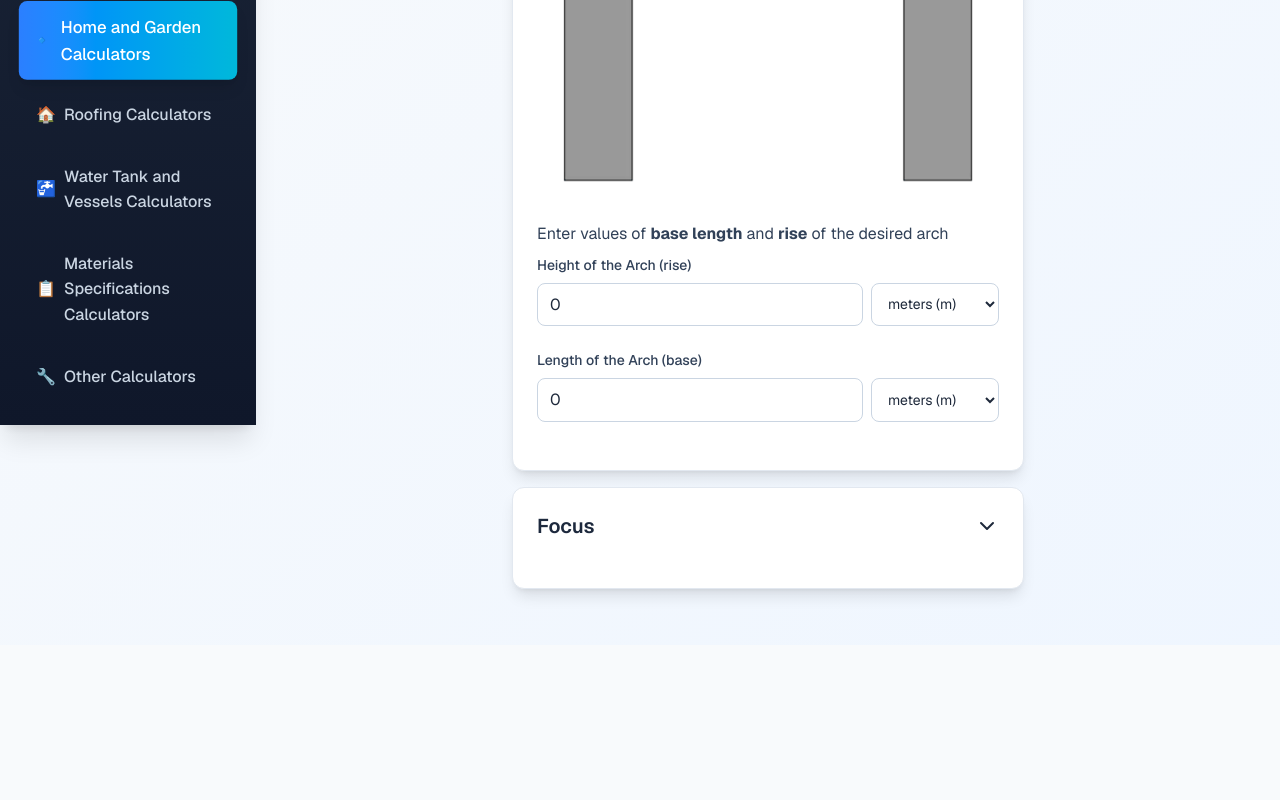
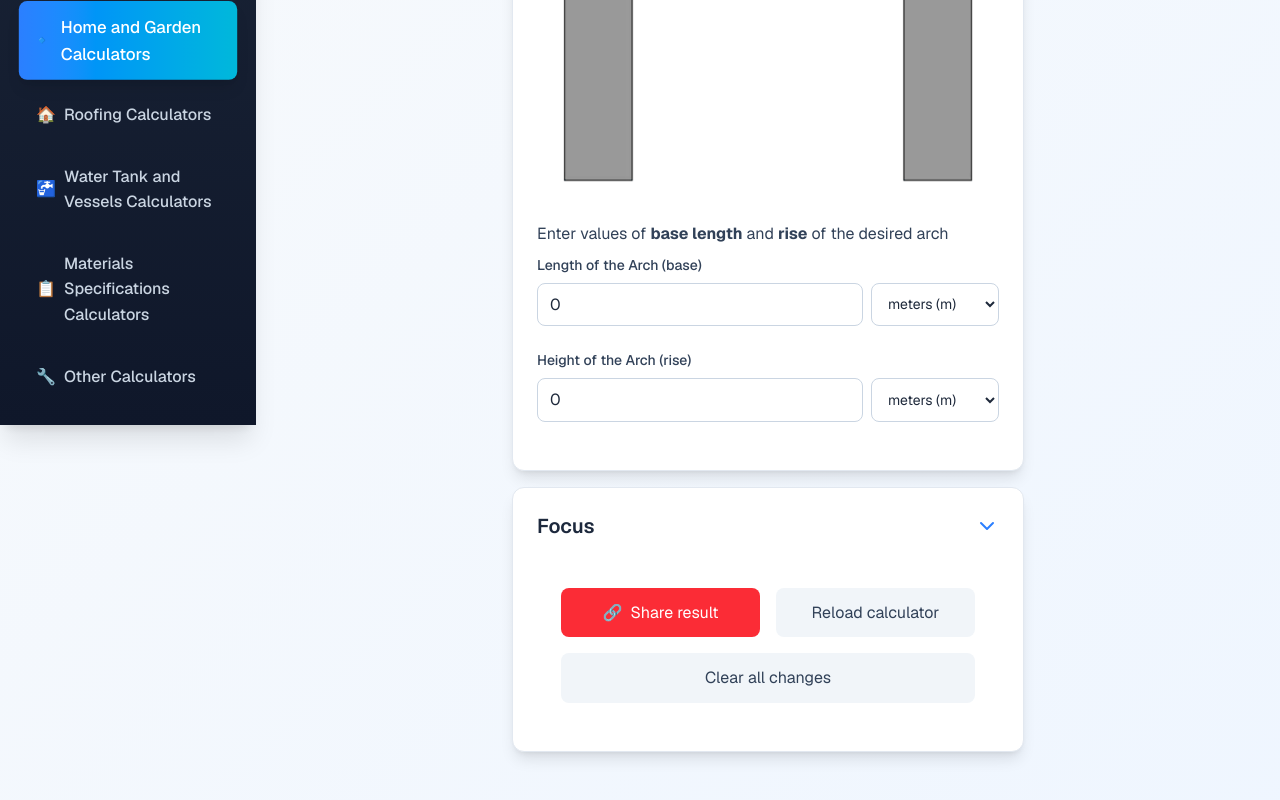
Before and after one commit to AdilAllahdad/calculators, a Next.js app: page /calculators/home-garden/arch in a window 1280 px wide. Shown: the part 498-1298 px from the top of the page. Before the commit the page ends 1143 px from the top, so only its background shows below. Built offline with nearby package versions, Linux system fonts and the light colour scheme.

Commit message:
Arc Calculator done
Arc Calculator Completed

```diff
--- a/src/app/calculators/home-garden/arch/page.tsx
+++ b/src/app/calculators/home-garden/arch/page.tsx
@@ -17,49 +17,85 @@ export default function ArchCalculator() {
     const [archHeightUnit, setArchHeightUnit] = useState<string>('m');
     const [archLength, setArchLength] = useState<number>(0);
     const [archLengthUnit, setArchLengthUnit] = useState<string>('m');
-    const [f1Visibility, setF1Visibility] = useState<boolean>(false);
-    const [f2Visibility, setF2Visibility] = useState<boolean>(false);
+    const [showFocus, setShowFocus] = useState<boolean>(false);
     const [f1, setF1] = useState<number>(0);
     const [f1Unit, setF1Unit] = useState<string>('m');
     const [f2, setF2] = useState<number>(0);
     const [f2Unit, setF2Unit] = useState<string>('m');
-    const [focusVisibility, setFocusVisibility] = useState<boolean>(false);
+    const [error, setError] = useState<string>('');
 
-    const calculateF1 = () => {
-        // Convert arch height to meters using convertValue
+    const validateDimensions = () => {
         const archHeightInM = convertValue(archHeight, archHeightUnit, 'm');
-
-        // Convert arch length to meters using convertValue
         const archLengthInM = convertValue(archLength, archLengthUnit, 'm');
 
-        // Calculate f1
-        const f1Value = Math.sqrt(Math.pow(archHeightInM, 2) - Math.pow(archLengthInM / 2, 2));
-
-        // Convert f1 to selected unit
-        const f1Display = convertValue(f1Value, 'm', f1Unit);
-
-        setF1(f1Display);
+        if (archLengthInM <= 0 || archHeightInM <= 0) {
+            setError('Both length and height must be greater than 0');
+            return false;
         }
 
-    const calculateF2 = () => {
-        // Convert arch height to meters using convertValue
+        if (archLengthInM <= archHeightInM) {
+            setError('Base length must be greater than the arch height');
+            return false;
+        }
+
+        setError('');
+        return true;
+    };
+
+    const calculateFoci = () => {
+        // Only calculate if both height and length are greater than 0
+        if (archHeight <= 0 || archLength <= 0) {
+            setF1(0);
+            setF2(0);
+            return;
+        }
+
+        if (!validateDimensions()) {
+            setF1(0);
+            setF2(0);
+            return;
+        }
+
         const archHeightInM = convertValue(archHeight, archHeightUnit, 'm');
-
-        // Convert arch length to meters using convertValue
         const archLengthInM = convertValue(archLength, archLengthUnit, 'm');
 
-        // Calculate f2
-        const f2Value = Math.sqrt(Math.pow(archHeightInM, 2) - Math.pow(archLengthInM / 2, 2));
+        // Calculate the value under the square root
+        const underSqrt = Math.pow(archHeightInM, 2) - Math.pow(archLengthInM / 2, 2);
 
-        // Convert f2 to selected unit
-        const f2Display = convertValue(f2Value, 'm', f2Unit);
-
-        setF2(f2Display);
+        // Calculate foci positions (allow negative values)
+        let fociValue;
+        if (underSqrt < 0) {
+            // For negative values under square root, calculate as imaginary and return negative
+            fociValue = -Math.sqrt(Math.abs(underSqrt));
+        } else {
+            fociValue = Math.sqrt(underSqrt);
         }
 
+        // Check if the result is NaN or invalid (shouldn't happen)
+        if (isNaN(fociValue) || !isFinite(fociValue)) {
+            setF1(0);
+            setF2(0);
+            return;
+        }
+
+        // Convert to selected units
+        const f1Display = convertValue(fociValue, 'm', f1Unit);
+        const f2Display = convertValue(fociValue, 'm', f2Unit);
+
+        // Ensure the converted values are valid numbers and round them
+        setF1(isNaN(f1Display) || !isFinite(f1Display) ? 0 : Math.round(f1Display * 100) / 100);
+        setF2(isNaN(f2Display) || !isFinite(f2Display) ? 0 : Math.round(f2Display * 100) / 100);
+    };
+
+    // Check if focus sections should be visible
+    const shouldShowFocusSections = archHeight > 0 && archLength > 0 && showFocus;
+
     const handleArchHeightChange = (e: React.ChangeEvent<HTMLInputElement>) => {
-        const value = e.target.value === '' ? 0 : Number(e.target.value);
-        setArchHeight(value);
+        const inputValue = e.target.value;
+        // Allow empty string or valid numbers (including decimals)
+        if (inputValue === '' || (!isNaN(Number(inputValue)) && inputValue !== '.')) {
+            setArchHeight(inputValue === '' ? 0 : Number(inputValue));
+        }
     };
 
     const handleArchHeightUnitChange = (e: React.ChangeEvent<HTMLSelectElement>) => {
@@ -67,8 +103,11 @@ export default function ArchCalculator() {
     };
 
     const handleArchLengthChange = (e: React.ChangeEvent<HTMLInputElement>) => {
-        const value = e.target.value === '' ? 0 : Number(e.target.value);
-        setArchLength(value);
+        const inputValue = e.target.value;
+        // Allow empty string or valid numbers (including decimals)
+        if (inputValue === '' || (!isNaN(Number(inputValue)) && inputValue !== '.')) {
+            setArchLength(inputValue === '' ? 0 : Number(inputValue));
+        }
     };
 
     const handleArchLengthUnitChange = (e: React.ChangeEvent<HTMLSelectElement>) => {
@@ -89,21 +128,35 @@ export default function ArchCalculator() {
         }
     };
 
-    const handleF1Visibility = () => {
-        setF1Visibility(!f1Visibility);
+    const reloadCalculator = () => {
+        setArchHeight(0);
+        setArchLength(0);
+        setF1(0);
+        setF2(0);
     };
 
-    const handleF2Visibility = () => {
-        setF2Visibility(!f2Visibility);
+    const clearAll = () => {
+        setArchHeight(0);
+        setArchLength(0);
+        setF1(0);
+        setF2(0);
     };
 
-    const handleFocusVisibility = () => {
-        setFocusVisibility(!focusVisibility);
+    const shareResult = () => {
+        const result = `Arch Height: ${archHeight} ${archHeightUnit}\nArch Length: ${archLength} ${archLengthUnit}\nFocus 1: ${f1} ${f1Unit}\nFocus 2: ${f2} ${f2Unit}`;
+        if (navigator.share) {
+          navigator.share({
+            title: 'Arch Calculator Result',
+            text: result
+          });
+        } else {
+          navigator.clipboard.writeText(result);
+          alert('Result copied to clipboard!');
+        }
       };
 
     useEffect(() => {
-        calculateF1();
-        calculateF2();
+        calculateFoci();
     }, [archHeight, archHeightUnit, archLength, archLengthUnit, f1Unit, f2Unit]);
 
     return (
@@ -121,6 +174,30 @@ export default function ArchCalculator() {
                 <div className='bg-white rounded-xl p-6 mb-4 shadow-lg border border-slate-200 w-full max-w-lg'>
                     <img src="/arch.png" alt="arch" />
                     <p className='text-sm-center text-slate-700 mb-2'>Enter values of <b>base length</b> and <b>rise</b> of the desired arch</p>
+                    {error && <p className="text-red-500 text-sm mb-4">{error}</p>}
+                    <div className="mb-6">
+                        <label className="block text-sm font-medium text-slate-700 mb-2">
+                            Length of the Arch (base)
+                        </label>
+                        <div className="flex gap-2">
+                            <input
+                                type="number"
+                                value={isNaN(archLength) || !isFinite(archLength) ? '' : archLength}
+                                onChange={handleArchLengthChange}
+                                onFocus={(e) => handleFocus(archLength, e)}
+                                className="flex-1 px-3 py-2 border border-slate-300 rounded-lg focus:ring-2 focus:ring-blue-500 focus:border-blue-500"
+                                style={{ color: '#1e293b', backgroundColor: '#ffffff' }}
+                                step="0.01"
+                                placeholder='Enter Length'
+                            />
+                            <UnitDropdown
+                                value={archLengthUnit}
+                                onChange={handleArchLengthUnitChange}
+                                unitValues={archLengthUnitValues}
+                                className="w-32 min-w-0 px-3 py-2 border border-slate-300 rounded-lg focus:ring-2 focus:ring-blue-500 focus:border-blue-500 bg-white text-sm"
+                            />
+                        </div>
+                    </div>
                     <div className="mb-6">
                         <label className="block text-sm font-medium text-slate-700 mb-2">
                             Height of the Arch (rise)
@@ -128,13 +205,13 @@ export default function ArchCalculator() {
                         <div className="flex gap-2">
                             <input
                                 type="number"
-                                value={archHeight}
+                                value={isNaN(archHeight) || !isFinite(archHeight) ? '' : archHeight}
                                 onChange={handleArchHeightChange}
                                 onFocus={(e) => handleFocus(archHeight, e)}
                                 className="flex-1 px-3 py-2 border border-slate-300 rounded-lg focus:ring-2 focus:ring-blue-500 focus:border-blue-500"
                                 style={{ color: '#1e293b', backgroundColor: '#ffffff' }}
                                 step="0.01"
-                                min="0"
+                                placeholder='Enter Height'
                             />
                             <UnitDropdown
                                 value={archHeightUnit}
@@ -144,37 +221,96 @@ export default function ArchCalculator() {
                             />
                         </div>
                     </div>
-                    <div className="mb-6">
+                </div>
+                <div className='bg-white rounded-xl p-6 shadow-lg border border-slate-200 w-full max-w-lg'>
+                    <div className="flex items-center justify-between mb-6">
+              <h2 className='text-xl font-semibold text-slate-800'>Focus</h2>
+              <a onClick={() => setShowFocus(!showFocus)}>
+                {showFocus ? (
+                  <ChevronUp className="text-blue-500 hover:scale-110 transition-transform duration-200" />
+                ) : (
+                  <ChevronDown className="text-blue-500 hover:scale-110 transition-transform duration-200" />
+                )}
+              </a>
+            </div>
+            {showFocus && (
+                <div>
+                    {shouldShowFocusSections && (
+                            <div>
                             <label className="block text-sm font-medium text-slate-700 mb-2">
-                            Length of the Arch (base)
+                                Position of focus 1 (F1)
+                            </label>
+                            <div className="flex gap-2 mb-4">
+                                <input
+                                    type="number"
+                                    value={isNaN(f1) || !isFinite(f1) ? 0 : f1}
+                                    readOnly
+                                    className="flex-1 px-3 py-2 border border-slate-300 rounded-lg bg-slate-50"
+                                    style={{ color: '#1e293b' }}
+                                />
+                                <UnitDropdown
+                                    value={f1Unit}
+                                    onChange={handleF1UnitChange}
+                                    unitValues={f1UnitValues}
+                                    className="w-32 min-w-0 px-3 py-2 border border-slate-300 rounded-lg focus:ring-2 focus:ring-blue-500 focus:border-blue-500 bg-white text-sm"
+                                />
+                            </div>
+                            <label className="block text-sm font-medium text-slate-700 mb-2">
+                                Position of focus 2 (F2)
                             </label>
                             <div className="flex gap-2">
                                 <input
                                     type="number"
-                                value={archLength}
-                                onChange={handleArchLengthChange}
-                                onFocus={(e) => handleFocus(archLength, e)}
-                                className="flex-1 px-3 py-2 border border-slate-300 rounded-lg focus:ring-2 focus:ring-blue-500 focus:border-blue-500"
-                                style={{ color: '#1e293b', backgroundColor: '#ffffff' }}
-                                step="0.01"
-                                min="0"
+                                    value={isNaN(f2) || !isFinite(f2) ? 0 : f2}
+                                    readOnly
+                                    className="flex-1 px-3 py-2 border border-slate-300 rounded-lg bg-slate-50"
+                                    style={{ color: '#1e293b' }}
                                 />
                                 <UnitDropdown
-                                value={archLengthUnit}
-                                onChange={handleArchLengthUnitChange}
-                                unitValues={archLengthUnitValues}
+                                    value={f2Unit}
+                                    onChange={handleF2UnitChange}
+                                    unitValues={f2UnitValues}
                                     className="w-32 min-w-0 px-3 py-2 border border-slate-300 rounded-lg focus:ring-2 focus:ring-blue-500 focus:border-blue-500 bg-white text-sm"
                                 />
                             </div>
                         </div>
+                )}
+                <p className='text-md font-semibold text-slate-800 mt-8 mb-4'>To draw the arch's outline:</p>
+                <div className=''>
+                    <ol className='list-decimal list-inside space-y-2'>
+                        <li className='text-sm font-medium text-slate-600'>Draw a line from the focus to the base of the arch.</li>
+                        <li className='text-sm font-medium text-slate-600'>Draw a line from the focus to the top of the arch.</li>
+                        <li className='text-sm font-medium text-slate-600'>Draw a line from the base of the arch to the top of the arch.</li>
+                    </ol>
                 </div>
-                <div className='bg-white rounded-xl p-6 shadow-lg border border-slate-200 w-full max-w-lg'>
-                    <div className="flex items-center justify-between mb-6">
-                        <h2 className='text-xl font-semibold text-slate-800'>Focus</h2>
-                        <button onClick={handleFocusVisibility}>
-                            {focusVisibility ? <ChevronUp /> : <ChevronDown />}
+                <img src="/drawing_an_ellipse.png" alt="ellipse-draw" className='mt-8' />
+                <hr className='border-black opacity-10' />
+             </div>
+            )}
+             <div className='bg-white p-6 w-full max-w-lg'>
+                <div className="grid grid-cols-1 gap-4">
+                    <div className="grid grid-cols-2 gap-4">
+                        <button
+                            onClick={shareResult}
+                            className="flex items-center justify-center gap-2 px-4 py-3 bg-red-500 text-white rounded-lg hover:bg-red-600 transition-colors"
+                        >
+                            <span className="text-white">🔗</span>
+                            Share result
                         </button>
-
+                        <button
+                            onClick={reloadCalculator}
+                            className="px-4 py-3 bg-slate-100 text-slate-700 rounded-lg hover:bg-slate-200 transition-colors"
+                        >
+                            Reload calculator
+                        </button>
+                    </div>
+                    <button
+                        onClick={clearAll}
+                        className="w-full px-4 py-3 bg-slate-100 text-slate-700 rounded-lg hover:bg-slate-200 transition-colors"
+                    >
+                        Clear all changes
+                    </button>
+                </div>
              </div>
             </div>
         </div>
```
Lines whose indentation alone changed are shown as unchanged.
